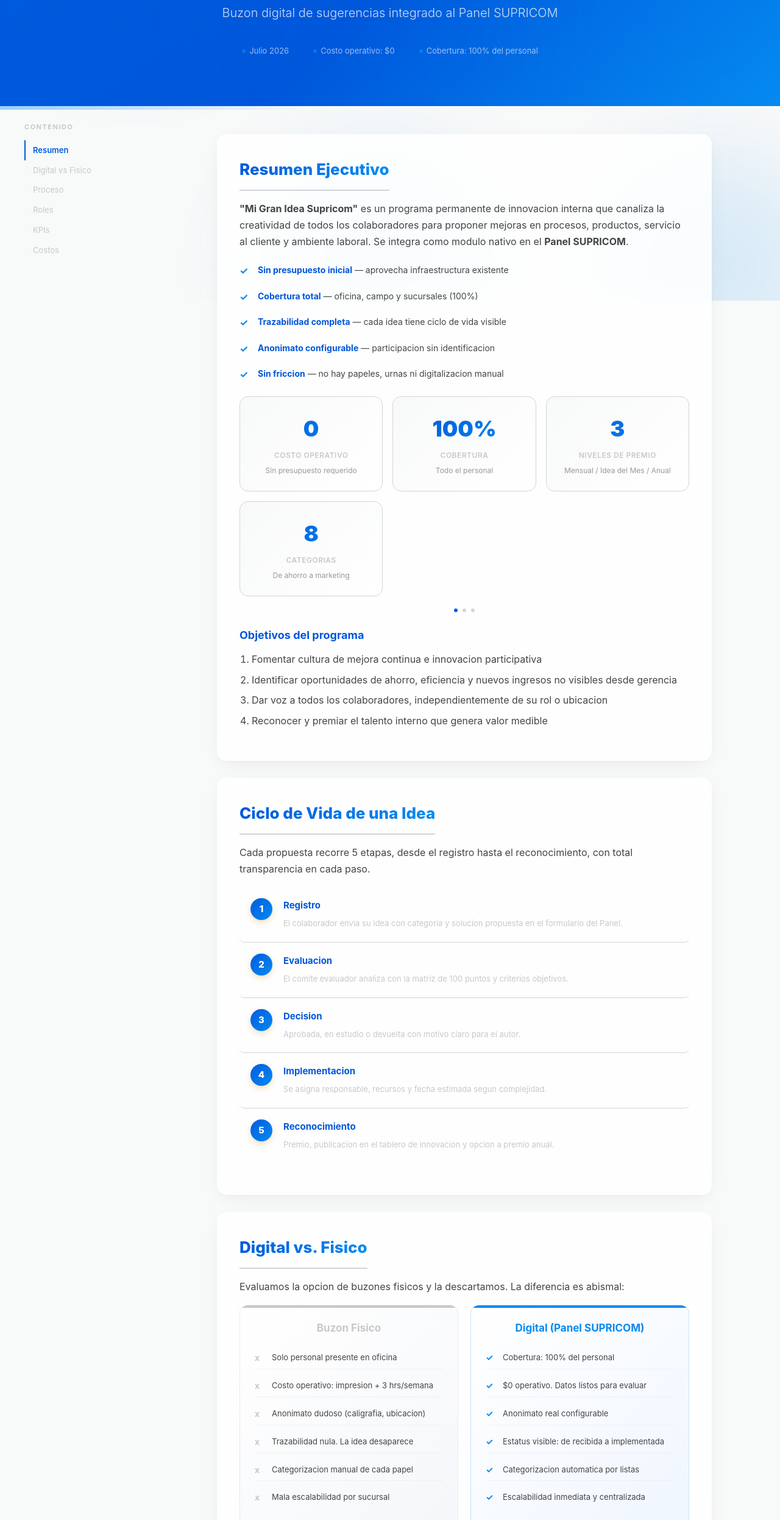
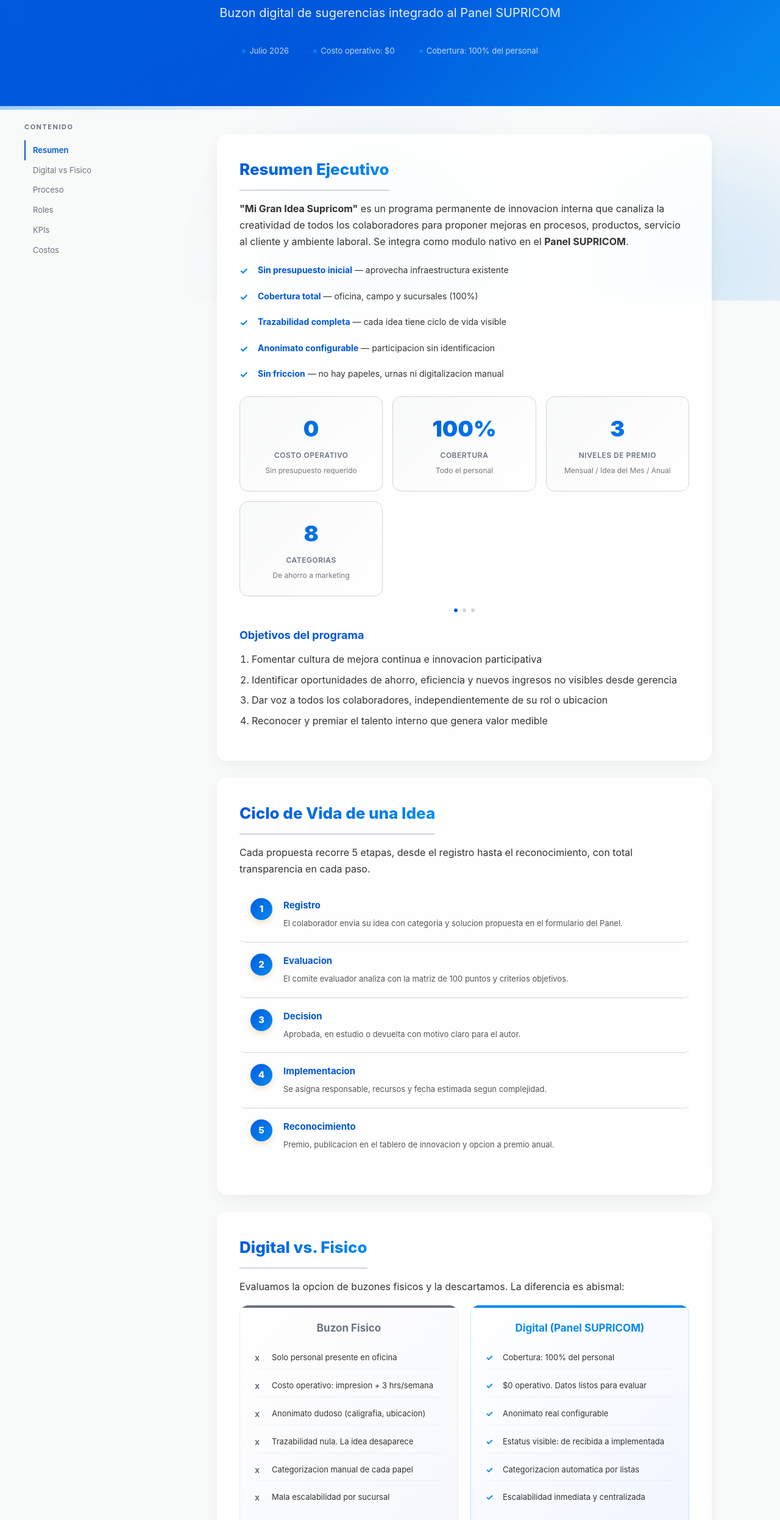
Before and after one commit to chatgptsupricom-sudo/marketing-opencode, a plain HTML site: page ESTRATEGA/mi-gran-idea-supricom.html in a window 1280 px wide. Shown: the part 307-2800 px from the top of the page at 61% size. Drawn offline with Linux system fonts and the light colour scheme; animation ran at ten frames a second.

Commit message:
fix: mejora legibilidad de textos claros

```diff
--- a/ESTRATEGA/mi-gran-idea-supricom.html
+++ b/ESTRATEGA/mi-gran-idea-supricom.html
@@ -11,7 +11,7 @@
     --accent: #015CDE;
     --accent-hover: #068AF1;
     --text: #1A1A2E;
-    --text-light: #C8C8C8;
+    --text-light: #6B7280;
     --bg: #F8F9F9;
     --white: #FFFFFF;
     --success: #00CC88;
@@ -92,7 +92,7 @@
   nav .menu-toggle:hover { background: rgba(255,255,255,.1); }
   nav ul { display: flex; list-style: none; gap: 2px; }
   nav ul li a {
-    color: rgba(255,255,255,.65); text-decoration: none;
+    color: rgba(255,255,255,.8); text-decoration: none;
     padding: 8px 14px; border-radius: 8px; font-size: 13px; font-weight: 500;
     transition: all .25s; position: relative;
   }
@@ -148,12 +148,12 @@
     background-clip: text;
   }
   .hero p {
-    font-size: 20px; opacity: .8;
-    max-width: 560px; margin: 0 auto; font-weight: 300;
+    font-size: 20px; opacity: .9;
+    max-width: 560px; margin: 0 auto; font-weight: 400;
   }
   .hero .meta {
     margin-top: 36px; display: flex; justify-content: center; gap: 40px;
-    font-size: 13px; opacity: .6; font-weight: 400;
+    font-size: 13px; opacity: .75; font-weight: 400;
   }
   .hero .meta span {
     display: flex; align-items: center; gap: 6px;
@@ -220,9 +220,9 @@
     margin-top: 20px; margin-bottom: 8px;
     text-transform: uppercase; letter-spacing: 1px;
   }
-  section p { margin-bottom: 12px; color: #444; line-height: 1.7; }
+  section p { margin-bottom: 12px; color: #333; line-height: 1.7; }
   section ul, section ol { margin: 8px 0 16px 0; padding-left: 20px; }
-  section li { margin-bottom: 8px; color: #444; line-height: 1.6; }
+  section li { margin-bottom: 8px; color: #333; line-height: 1.6; }
   section li strong { color: #0056DB; }
 
   /* ── SCROLL REVEAL ── */
@@ -280,8 +280,8 @@
     -webkit-text-fill-color: transparent;
     background-clip: text;
   }
-  .kpi-card .label { font-size: 12px; color: #C8C8C8; font-weight: 600; margin-top: 4px; text-transform: uppercase; letter-spacing: .5px; }
-  .kpi-card .desc { font-size: 12px; color: #999; margin-top: 6px; }
+  .kpi-card .label { font-size: 12px; color: #6B7280; font-weight: 600; margin-top: 4px; text-transform: uppercase; letter-spacing: .5px; }
+  .kpi-card .desc { font-size: 12px; color: #777; margin-top: 6px; }
 
   /* ── ROLE GRID ── */
   .role-grid {
@@ -337,7 +337,7 @@
   }
   .flow-step .step-body { flex: 1; }
   .flow-step .step-body strong { display: block; font-size: 15px; color: #0056DB; margin-bottom: 4px; }
-  .flow-step .step-body span { font-size: 13px; color: #C8C8C8; line-height: 1.5; }
+  .flow-step .step-body span { font-size: 13px; color: #555; line-height: 1.5; }
 
   /* ── VS GRID ── */
   .vs-grid {
@@ -363,8 +363,8 @@
     position: absolute; left: 0; font-weight: 700; font-size: 14px;
   }
   .vs-col.danger { border-color: rgba(200,200,200,.3); background: linear-gradient(135deg, #fff, #F5F7FA); }
-  .vs-col.danger::before { background: #C8C8C8; }
-  .vs-col.danger ul li::before { content: 'x'; color: #C8C8C8; }
+  .vs-col.danger::before { background: #6B7280; }
+  .vs-col.danger ul li::before { content: 'x'; color: #6B7280; }
   .vs-col.success { border-color: rgba(6,138,241,.2); background: linear-gradient(135deg, #fff, #F0F6FF); }
   .vs-col.success::before { background: #068AF1; }
   .vs-col.success ul li::before { content: '✓'; color: #068AF1; }
@@ -432,7 +432,7 @@
     box-shadow: 0 0 0 5px rgba(204,122,0,.2);
   }
   .timeline-item h4 { margin: 0 0 4px; font-size: 15px; text-transform: none; letter-spacing: 0; }
-  .timeline-item p { margin: 0; font-size: 13px; color: #C8C8C8; line-height: 1.5; }
+  .timeline-item p { margin: 0; font-size: 13px; color: #6B7280; line-height: 1.5; }
   .timeline-item .date {
     display: inline-block;
     background: linear-gradient(135deg, #015CDE, #068AF1);
@@ -488,11 +488,11 @@
   }
   .side-toc h5 {
     font-size: 11px; text-transform: uppercase; letter-spacing: 1.5px;
-    color: #C8C8C8; margin-bottom: 12px; font-weight: 700;
+    color: #6B7280; margin-bottom: 12px; font-weight: 700;
   }
   .side-toc a {
     display: block; padding: 6px 12px; font-size: 13px;
-    color: #C8C8C8; text-decoration: none;
+    color: #6B7280; text-decoration: none;
     border-left: 2px solid transparent; transition: all .2s;
     border-radius: 0 4px 4px 0;
   }
@@ -521,7 +521,7 @@
   footer {
     position: relative; z-index: 1;
     background: linear-gradient(135deg, #0056DB, #015CDE);
-    color: rgba(255,255,255,.5);
+    color: rgba(255,255,255,.7);
     text-align: center; padding: 40px 24px; font-size: 13px;
   }
   footer::before {
@@ -688,7 +688,7 @@
   <p>Evaluamos la opcion de buzones fisicos y la descartamos. La diferencia es abismal:</p>
   <div class="vs-grid">
     <div class="vs-col danger">
-      <h4 style="color:#C8C8C8;">Buzon Fisico</h4>
+      <h4 style="color:#6B7280;">Buzon Fisico</h4>
       <ul>
         <li>Solo personal presente en oficina</li>
         <li>Costo operativo: impresion + 3 hrs/semana</li>
```
